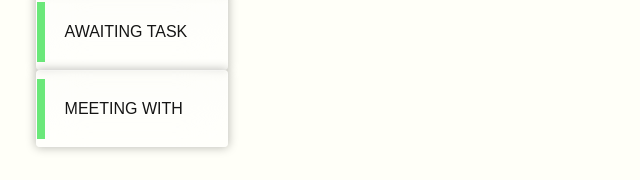
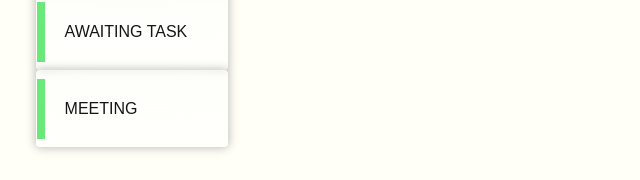
Before and after one commit to luckycungwa/todo-app, a React (Create React App) app: page / in a window 1280 px wide. Shown: the part 623-803 px from the top of the page, without its empty margins (0-640 px from the left). Built offline with nearby package versions, Linux system fonts and the light colour scheme.

Commit message:
before ngimosha. add & list functionality done!

```diff
--- a/src/comp/ItemList.jsx
+++ b/src/comp/ItemList.jsx
@@ -89,7 +89,7 @@ function ItemList() {
                       <div className="priority"></div>
                       <div className="list">
                         {/* This is where each item (Index) from the array will be displayed */}
-                        <p>MEETING WITH </p>
+                        <p>MEETING </p>
                       </div>
                     </div>
                   </div>
```
